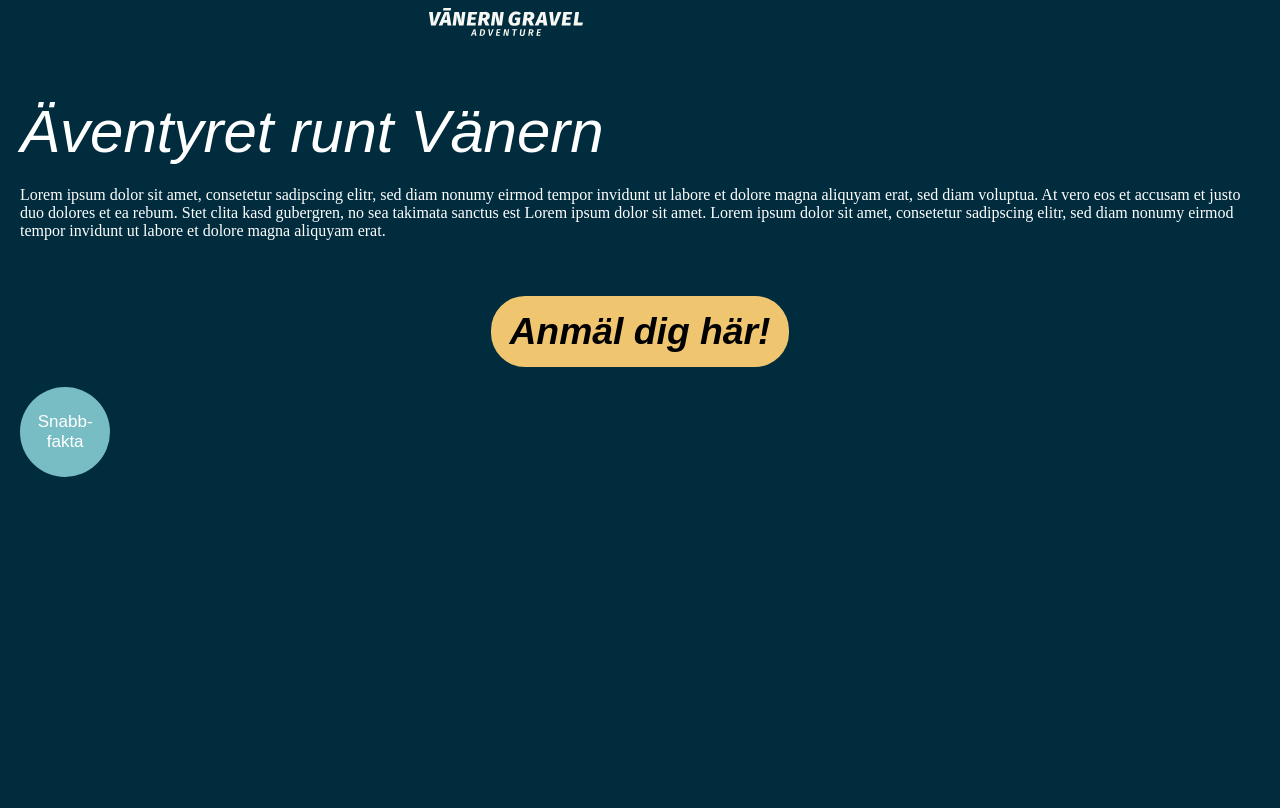
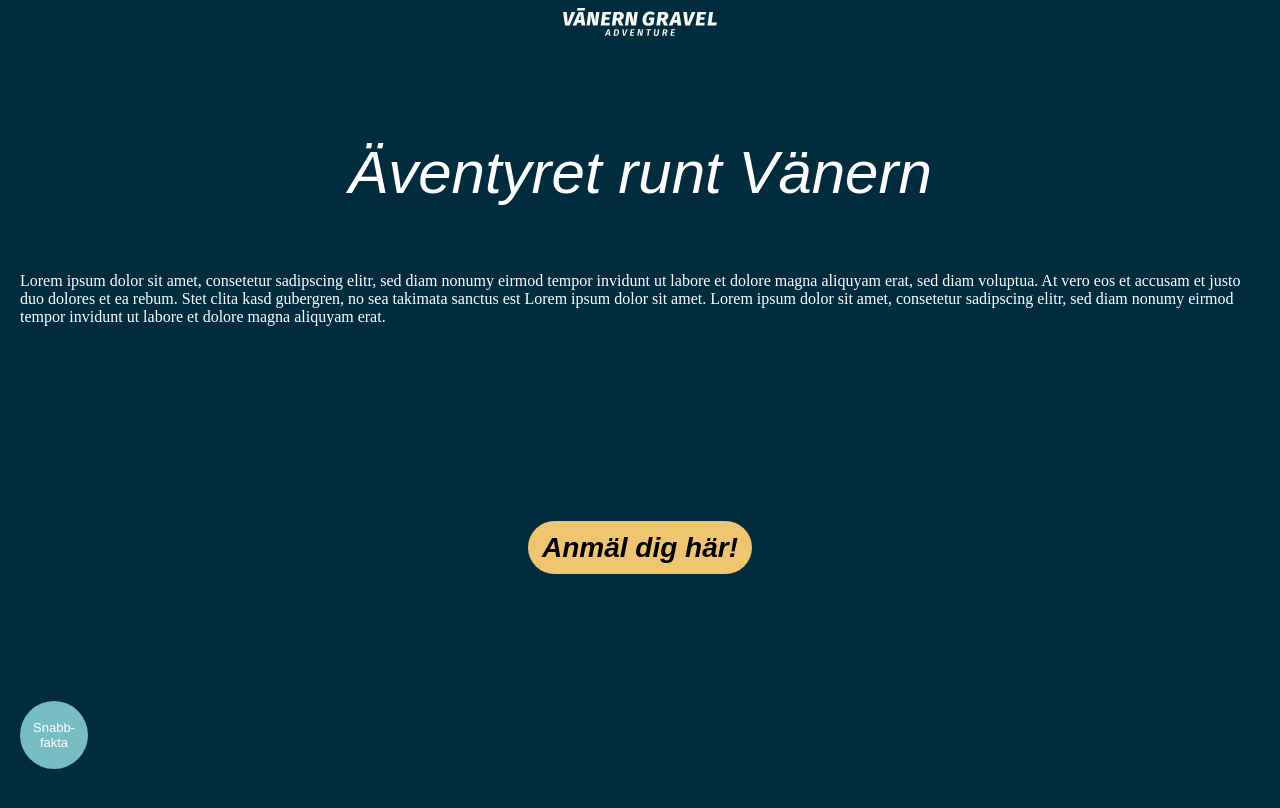
Before and after one commit to Fvrom/Event-assignment, a plain HTML site: page index.html in a window 1280 px wide. Drawn offline with Linux system fonts and the light colour scheme; a web font is replaced by a local one.

Commit message:
fixed grid

```diff
--- a/index.html
+++ b/index.html
@@ -18,10 +18,13 @@
     </header>
     <main>
       <div class="container">
+        <div class="flex-wrapper">
           <h1>
             Äventyret
             <span class="span">runt Vänern</span>
           </h1>
+        </div>
+
         <p class="info-text">
           Lorem ipsum dolor sit amet, consetetur sadipscing elitr, sed diam
           nonumy eirmod tempor invidunt ut labore et dolore magna aliquyam erat,
@@ -31,8 +34,12 @@
           sadipscing elitr, sed diam nonumy eirmod tempor invidunt ut labore et
           dolore magna aliquyam erat.
         </p>
+        <div class="grid-item2">
           <button class="btn-sign-up">Anmäl dig här!</button>
+        </div>
+        <div class="grid-item3">
           <button class="btn-info">Snabb-fakta</button>
+        </div>
       </div>
     </main>
   </body>
--- a/styles/global.css
+++ b/styles/global.css
@@ -7,4 +7,7 @@
 
 body {
   background: #012c3d;
+
+  height: 100vh;
+  width: 100%;
 }
--- a/styles/logotype.css
+++ b/styles/logotype.css
@@ -1,5 +1,5 @@
 header {
-  display: grid;
+  display: flex;
   justify-content: center;
   grid-template-columns: repeat(3, 1fr);
   grid-template-rows: 1fr;
@@ -7,5 +7,4 @@ header {
 }
 
 .logotype {
-  grid-column: 3/2;
 }
--- a/styles/main.css
+++ b/styles/main.css
@@ -1,11 +1,17 @@
 .container {
+  height: 100vh;
   display: grid;
-  grid-template-columns: repeat(4, 1fr);
+  grid-template-columns: 1;
   grid-template-rows: repeat(4, 1fr);
   align-items: center;
+  flex-wrap: nowrap;
+  justify-content: center;
+  padding: 4rem 2rem 2rem 2rem;
+  grid-gap: 1rem;
+}
 
-  margin: 5rem 2rem 2rem 2rem;
-  grid-gap: 1rem;
+.flex-wrapper {
+  text-align: center;
 }
 h1 {
   font-family: fira-sans, sans-serif;
@@ -13,7 +19,7 @@ h1 {
   font-style: italic;
   font-size: 6rem;
   color: white;
-  grid-column: 1/5;
+  grid-row: 1;
 }
 
 .span {
@@ -22,41 +28,47 @@ h1 {
   font-style: italic;
   font-size: 6rem;
   color: white;
-  grid-column: 4/-1;
-  grid-row: 2/2;
 }
 
 .info-text {
   align-self: start;
   color: white;
-  grid-column: 1/5;
+  grid-row: 2;
   font-size: 1.6rem;
+}
+.grid-item2 {
+  display: flex;
+  justify-content: center;
 }
 
 .btn-sign-up {
   font-family: fira-sans, sans-serif;
   font-weight: 550;
   font-style: italic;
-  font-size: 3.73rem;
+  font-size: 2.8rem;
   background-color: #efc570;
-  justify-self: center;
-
-  grid-column: 2/4;
-  width: 29.8rem;
-  height: 7.06rem;
+  grid-row: 3;
+  width: 22.4rem;
+  height: 5.3rem;
   border-style: none;
-  border-radius: 3.4rem;
+  border-radius: 3rem;
+  align-self: center;
 }
 
+.grid-item3 {
+  grid-row: 4;
+  display: flex;
+}
 .btn-info {
   font-family: fira-sans, sans-serif;
-  font-size: 1.7rem;
+  font-size: 1.3rem;
   color: white;
   background-color: #78bdc4;
-  grid-row: 4/4;
-  align-self: end;
-  width: 9.03rem;
-  height: 9.03rem;
+
+  align-self: center;
+  width: 6.8rem;
+  height: 6.8rem;
   border-style: none;
   border-radius: 50%;
+  position: fixed;
 }
```
Lines whose indentation alone changed are shown as unchanged.
